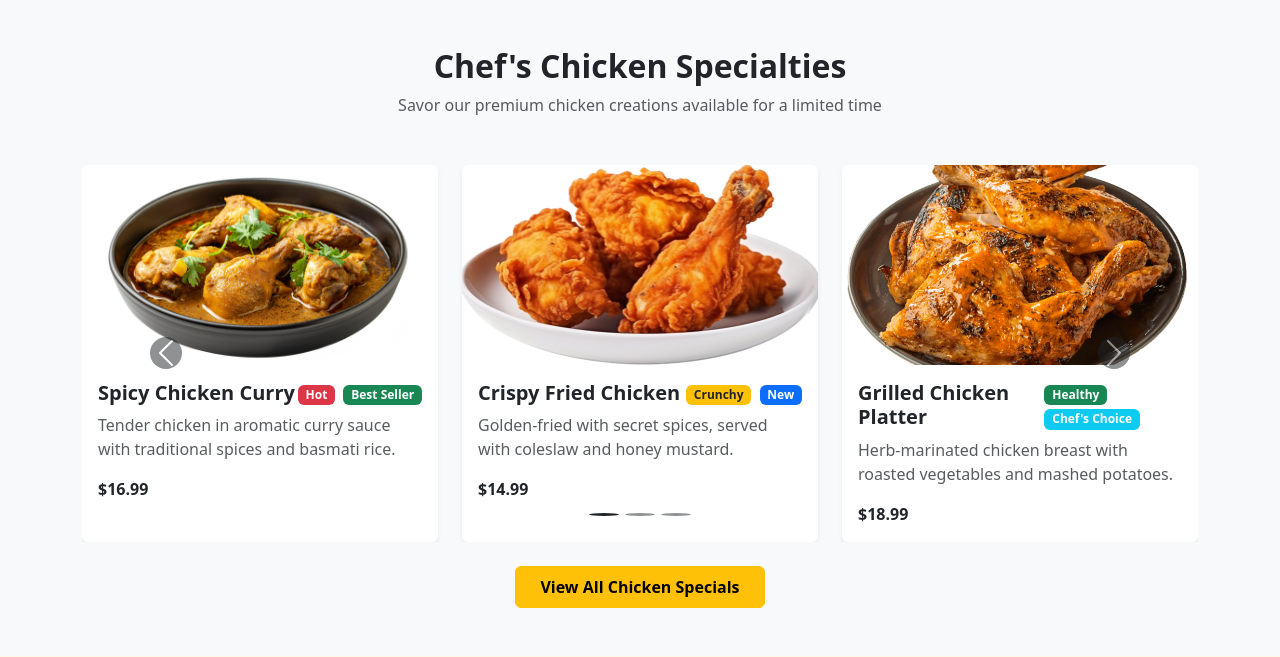
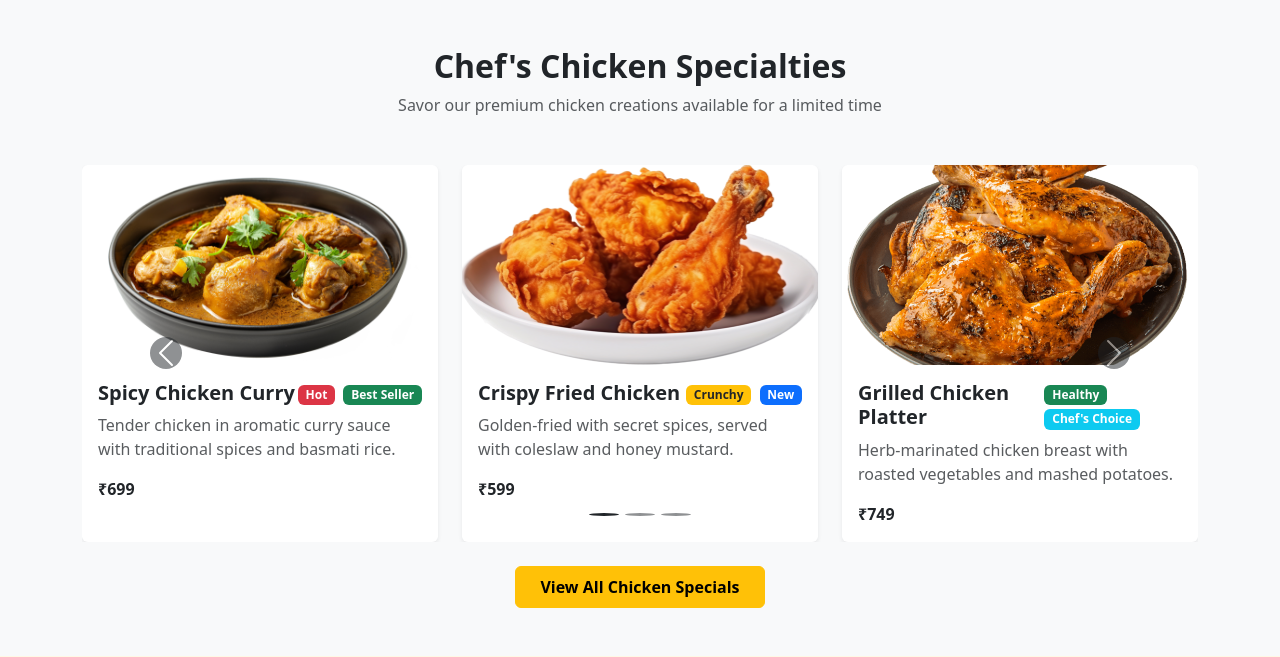
Before and after one commit to vaib-0900/food-corner, a PHP site: page / in a window 1280 px wide. Shown: the part 1672-2329 px from the top of the page. Run offline with PHP 8.4, Linux system fonts and the light colour scheme.

Commit message:
index dishe price change

```diff
--- a/index.php
+++ b/index.php
@@ -125,7 +125,7 @@ include "header.php";
                                     </div>
                                     <p class="text-muted">Tender chicken in aromatic curry sauce with traditional spices and basmati rice.</p>
                                     <div class="d-flex justify-content-between align-items-center mt-3">
-                                        <span class="fw-bold text-dark">$16.99</span>
+                                        <span class="fw-bold text-dark">₹699</span>
                                     </div>
                                 </div>
                             </div>
@@ -145,7 +145,7 @@ include "header.php";
                                     </div>
                                     <p class="text-muted">Golden-fried with secret spices, served with coleslaw and honey mustard.</p>
                                     <div class="d-flex justify-content-between align-items-center mt-3">
-                                        <span class="fw-bold text-dark">$14.99</span>
+                                        <span class="fw-bold text-dark">₹599</span>
                                     </div>
                                 </div>
                             </div>
@@ -165,7 +165,7 @@ include "header.php";
                                     </div>
                                     <p class="text-muted">Herb-marinated chicken breast with roasted vegetables and mashed potatoes.</p>
                                     <div class="d-flex justify-content-between align-items-center mt-3">
-                                        <span class="fw-bold text-dark">$18.99</span>
+                                        <span class="fw-bold text-dark">₹749</span>
                                     </div>
                                 </div>
                             </div>
@@ -190,7 +190,7 @@ include "header.php";
                                     </div>
                                     <p class="text-muted">Tandoori chicken in creamy tomato sauce with fragrant spices.</p>
                                     <div class="d-flex justify-content-between align-items-center mt-3">
-                                        <span class="fw-bold text-dark">$17.99</span>
+                                        <span class="fw-bold text-dark">₹649</span>
                                     </div>
                                 </div>
                             </div>
@@ -210,7 +210,7 @@ include "header.php";
                                     </div>
                                     <p class="text-muted">Juicy chicken with lemon-herb marinade and seasonal vegetables.</p>
                                     <div class="d-flex justify-content-between align-items-center mt-3">
-                                        <span class="fw-bold text-dark">$15.99</span>
+                                        <span class="fw-bold text-dark">₹599</span>
                                     </div>
                                 </div>
                             </div>
@@ -230,7 +230,7 @@ include "header.php";
                                     </div>
                                     <p class="text-muted">Breaded chicken topped with marinara and melted mozzarella.</p>
                                     <div class="d-flex justify-content-between align-items-center mt-3">
-                                        <span class="fw-bold text-dark">$16.99</span>
+                                        <span class="fw-bold text-dark">₹799</span>
                                     </div>
                                 </div>
                             </div>
@@ -255,11 +255,12 @@ include "header.php";
                                     </div>
                                     <p class="text-muted">Crispy wings glazed with our signature BBQ sauce, served with ranch.</p>
                                     <div class="d-flex justify-content-between align-items-center mt-3">
-                                        <span class="fw-bold text-dark">$13.99</span>
+                                        <span class="fw-bold text-dark">₹549</span>
                                     </div>
                                 </div>
                             </div>
                         </div>
+
 
                         <!-- Chicken Shawarma -->
                         <div class="col-md-4">
@@ -275,7 +276,7 @@ include "header.php";
                                     </div>
                                     <p class="text-muted">Marinated chicken with garlic sauce, pickles, and warm pita bread.</p>
                                     <div class="d-flex justify-content-between align-items-center mt-3">
-                                        <span class="fw-bold text-dark">$15.99</span>
+                                        <span class="fw-bold text-dark">₹599</span>
                                     </div>
                                 </div>
                             </div>
@@ -295,7 +296,7 @@ include "header.php";
                                     </div>
                                     <p class="text-muted">Fettuccine with grilled chicken in rich Alfredo sauce.</p>
                                     <div class="d-flex justify-content-between align-items-center mt-3">
-                                        <span class="fw-bold text-dark">$17.99</span>
+                                        <span class="fw-bold text-dark">₹799</span>
                                     </div>
                                 </div>
                             </div>
```
